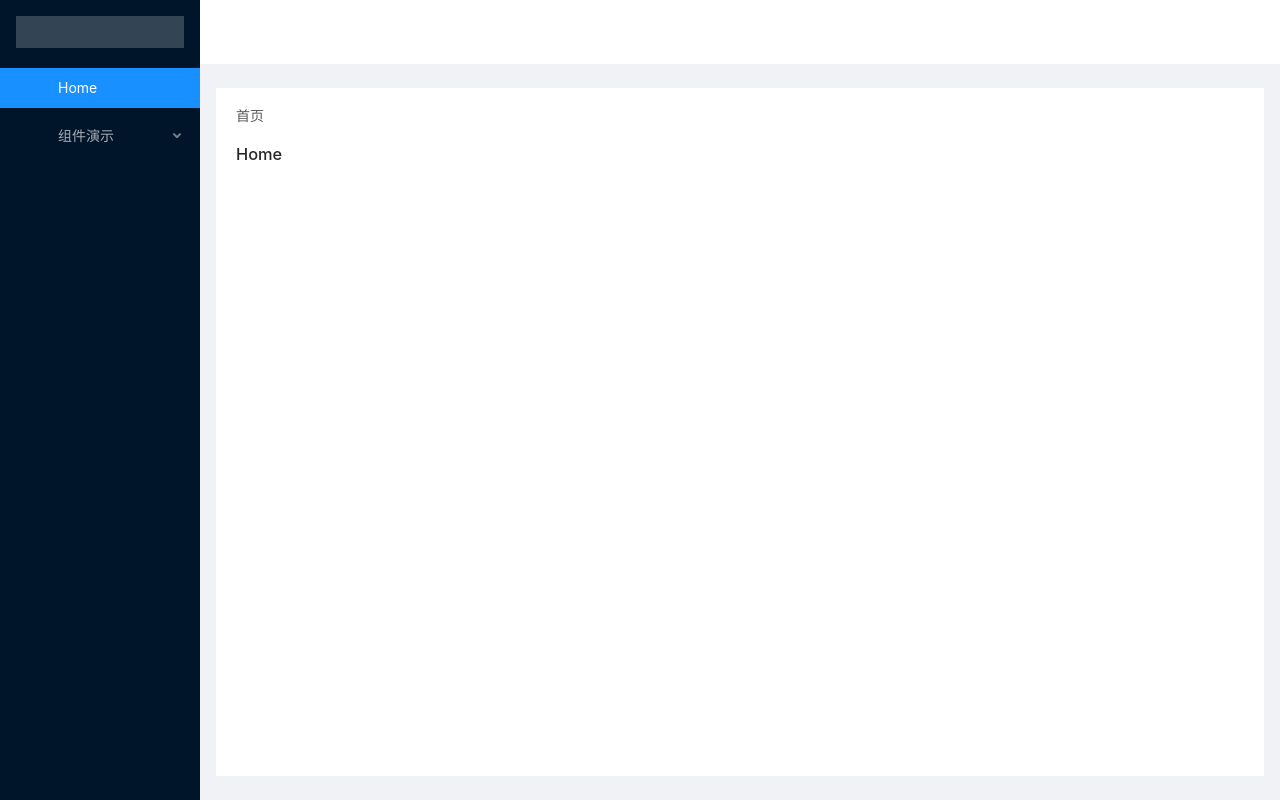
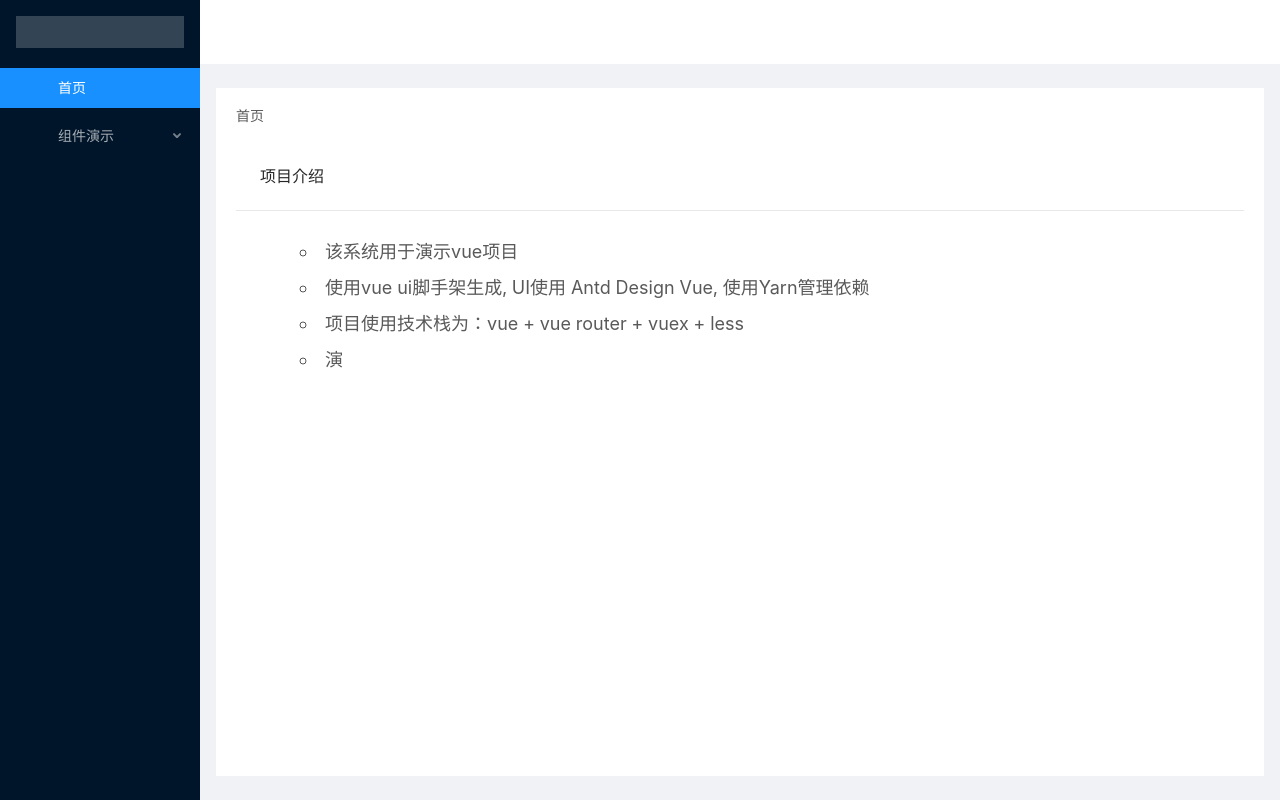
Before and after one commit to nailuox/vue_demo, a Vue app: page /#/ in a window 1280 px wide. Built offline with nearby package versions, Linux system fonts and the light colour scheme.

Commit message:
add typingCard component

```diff
--- a/src/App.vue
+++ b/src/App.vue
@@ -7,7 +7,7 @@
 				<a-menu-item key="1">
 					<router-link to="/">
 						<a-icon type="user" />
-						<span>Home</span>
+						<span>首页</span>
 					</router-link>
 				</a-menu-item>
 				<a-sub-menu>
--- /dev/null
+++ b/src/common/components/TypingCard/index.module.less
@@ -0,0 +1,14 @@
+.cardItem {
+  margin-bottom: 10px;
+  border-radius: 3px;
+  line-height: 2em;
+  font-size: 18px;
+
+  :global(.card-ul) {
+    list-style: inside circle;
+  }
+}
+
+:global(.ant-card-hoverable) {
+  cursor: default;
+}
--- /dev/null
+++ b/src/common/components/TypingCard/index.vue
@@ -0,0 +1,48 @@
+<template>
+	<a-card
+		hoverable
+		:bordered="false"
+		class="cardItem"
+		:title="title"
+		:style="{ minHeight: 136 }"
+		:id="id"
+	>
+		<div :style="{ display: 'none' }" ref="source" v-html="content" />
+		<div ref="output" />
+	</a-card>
+</template>
+
+<script>
+import { Card } from 'ant-design-vue'
+import Typing from './typing'
+
+export default {
+	name: 'TypingCard',
+	components: {
+		'a-card': Card
+	},
+	props: {
+		title: {
+			type: String,
+			default: '何时使用'
+		},
+		content: {
+			type: String,
+			default: ''
+		},
+		id: {}
+	},
+	mounted() {
+		const typing = new Typing({
+			source: this.$refs.source,
+			output: this.$refs.output,
+			delay: 30
+		})
+		typing.start()
+	}
+}
+</script>
+
+<style lang="less" scoped>
+  @import './index.module.less';
+</style>
--- /dev/null
+++ b/src/common/components/TypingCard/typing.js
@@ -0,0 +1,75 @@
+class Typing {
+  constructor(opts) {
+    this.opts = opts || {}
+    this.source = opts.source
+    this.output = opts.output
+    this.delay = opts.delay || 120
+    this.chain = {
+      parent: null,
+      dom: this.output,
+      val: []
+    }
+    if (!(typeof this.opts.done === 'function')) this.opts.done = function() {}
+  }
+
+  init() {
+    //初始化函数
+    this.chain.val = this.convert(this.source, this.chain.val)
+  }
+
+  convert(dom, arr) {
+    //将dom节点的子节点转换成数组，
+    let children = Array.from(dom.childNodes)
+    for (let i = 0; i < children.length; i++) {
+      let node = children[i]
+      if (node.nodeType === 3) {
+        arr = arr.concat(node.nodeValue.split('')) //将字符串转换成字符串数组，后面打印时才会一个一个的打印
+      } else if (node.nodeType === 1) {
+        let val = []
+        val = this.convert(node, val)
+        arr.push({
+          dom: node,
+          val: val
+        })
+      }
+    }
+    return arr
+  }
+
+  print(dom, val, callback) {
+    setTimeout(function() {
+      dom.appendChild(document.createTextNode(val))
+      callback()
+    }, this.delay)
+  }
+
+  play(ele) {
+    //当打印最后一个字符时，动画完毕，执行done
+    if (!ele.val.length) {
+      if (ele.parent) this.play(ele.parent)
+      else this.opts.done()
+      return
+    }
+    let current = ele.val.shift() //获取第一个元素，同时删除数组中的第一个元素
+    if (typeof current === 'string') {
+      this.print(ele.dom, current, () => {
+        this.play(ele) //继续打印下一个字符
+      })
+    } else {
+      let dom = current.dom.cloneNode() //克隆节点，不克隆节点的子节点，所以不用加参数true
+      ele.dom.appendChild(dom)
+      this.play({
+        parent: ele,
+        dom,
+        val: current.val
+      })
+    }
+  }
+
+  start() {
+    this.init()
+    this.play(this.chain)
+  }
+}
+
+export default Typing
--- /dev/null
+++ b/src/components/Dashboard/index.vue
@@ -0,0 +1,32 @@
+<template>
+	<div class="home">
+		<CustomBreadcrumb />
+		<TypingCard :content="context" id="howUse" title="项目介绍" />
+	</div>
+</template>
+
+<script>
+import CustomBreadcrumb from '@/common/components/CustomBreadcrumb'
+import TypingCard from '@/common/components/TypingCard'
+
+export default {
+	name: 'Home',
+	components: {
+		CustomBreadcrumb,
+		TypingCard
+	},
+	data() {
+		return {
+			context: `<ul class="card-ul">
+            <li>该系统用于演示vue项目</li>
+            <li>使用vue ui脚手架生成, UI使用 Antd Design Vue, 使用Yarn管理依赖</li>
+            <li>项目使用技术栈为：vue + vue router + vuex + less</li>
+            <li>
+              演示Echart图表组件, Fabric绘制图形插件, Openlayer地图组件, Video视频播放器插件,
+               FortAwesome字体图标, Websocket等组件的使用
+            </li>
+        </ul>`
+		}
+	}
+}
+</script>
--- a/src/components/Home.vue
+++ /dev/null
@@ -1,16 +0,0 @@
-<template>
-	<div class="home">
-		<CustomBreadcrumb />
-		<h1>Home</h1>
-	</div>
-</template>
-
-<script>
-import CustomBreadcrumb from '@/common/components/CustomBreadcrumb'
-export default {
-	name: 'Home',
-	components: {
-		CustomBreadcrumb
-	}
-}
-</script>
--- a/src/router/index.js
+++ b/src/router/index.js
@@ -1,14 +1,14 @@
 import Vue from 'vue'
 import VueRouter from 'vue-router'
-import Home from '../components/Home.vue'
+import Dashboard from '../components/Dashboard'
 
 Vue.use(VueRouter)
 
 const routes = [
 	{
 		path: '/',
-		name: 'Home',
-		component: Home
+		name: 'Dashboard',
+		component: Dashboard
 	},
 	{
 		path: '/about',
@@ -21,8 +21,8 @@ const routes = [
 	},
 	{
 		path: '*',
-		name: 'Home',
-		component: Home
+		name: 'Dashboard',
+		component: Dashboard
 	}
 ]
 
```
